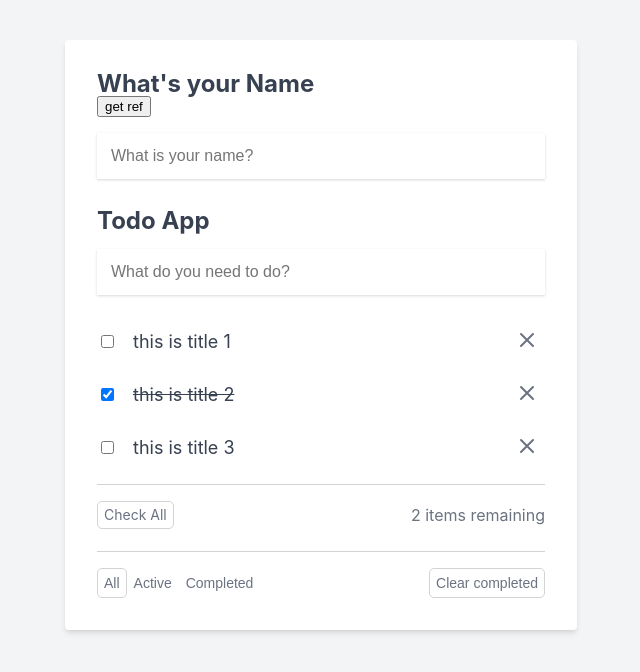
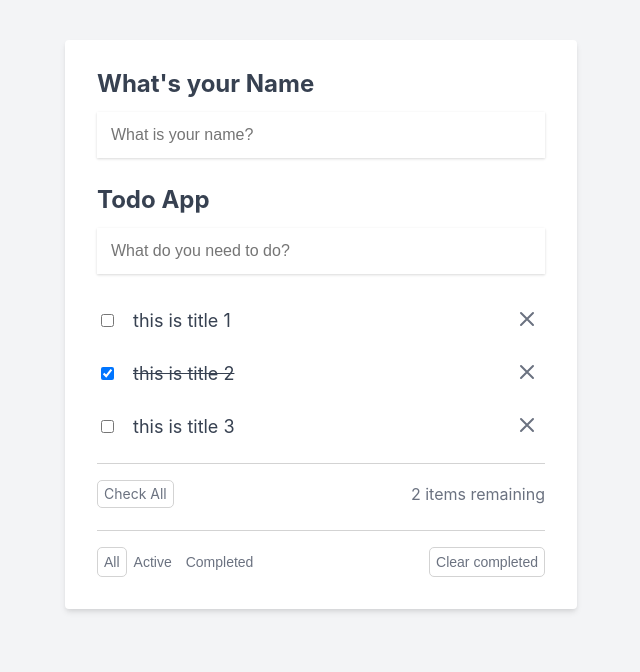
Before and after one commit to HlaingMinThan/Todo-App-with-hooks, a React (Create React App) app: page / in a window 1280 px wide. Shown: the top 672 px of the page, without its empty margins (319-959 px from the left). Built offline with nearby package versions, Linux system fonts and the light colour scheme.

Commit message:
useMemo example

```diff
--- a/src/components/App.jsx
+++ b/src/components/App.jsx
@@ -1,6 +1,6 @@
 import '../reset.css';
 import '../App.css';
-import { useState, useEffect, useRef } from 'react';
+import { useState, useEffect, useRef, useMemo } from 'react';
 import TodoList from './TodoList';
 import TodoForm from './TodoForm';
 import EmptyTodoFeedback from './EmptyTodoFeedback';
@@ -12,7 +12,7 @@ function App() {
   ]);
   let [filteredTodos, setFilteredTodos] = useState(todos);
   let [filter, setFilter] = useState('all');
-  let nameInputRef = useRef(null);
+  let [name, setName] = useState('');
 
   useEffect(() => {
     if (filter === 'all') {
@@ -38,9 +38,15 @@ function App() {
     });
     setTodos(updatedTodos);
   };
-  let remainingItems = () => {
+  /*
+    this function  only run when filteredTodos is updated
+    benefits - reduce slow component rendering because this fun not always run for every state change.
+  */
+  const remainingItems = useMemo(() => {
+    //long calculation for every render that can slow when component is rerender
+    for (let index = 0; index < 200000000; index++) {}
     return filteredTodos.filter(todo => !todo.completed).length;
-  };
+  }, [filteredTodos]);
   let markAsEdit = id => {
     let updatedTodos = todos.map(todo => {
       if (todo.id === id) {
@@ -106,20 +112,15 @@ function App() {
       <div className="todo-app">
         <div className="name-container">
           <h2>What's your Name</h2>
-          <button
-            type="button"
-            onClick={() => {
-              console.log(nameInputRef.current.value);
-            }}
-          >
-            get ref
-          </button>
           <input
-            ref={nameInputRef}
             type="text"
+            value={name}
+            onChange={e => setName(e.target.value)} //this will rerender when user is typing
             className="todo-input"
             placeholder="What is your name?"
           />
+
+          {name && <p>Hello {name}</p>}
         </div>
         <h2>Todo App</h2>
         <TodoForm onHandleSubmit={handleSubmit} />
--- a/src/components/TodoList.jsx
+++ b/src/components/TodoList.jsx
@@ -8,7 +8,7 @@ TodoList.propTypes = {
   onCheckedHandler: propTypes.func.isRequired,
   onMarkAsEdit: propTypes.func.isRequired,
   onHandleKey: propTypes.func.isRequired,
-  remainingItems: propTypes.func.isRequired,
+  remainingItems: propTypes.number.isRequired,
   onClearCompleted: propTypes.func.isRequired,
   checkAll: propTypes.func.isRequired,
   setFilter: propTypes.func.isRequired,
--- a/src/components/TodosRemaining.jsx
+++ b/src/components/TodosRemaining.jsx
@@ -2,9 +2,9 @@ import React from 'react';
 import propTypes from 'prop-types';
 
 TodosRemaining.propTypes = {
-  remainingItems: propTypes.func.isRequired,
+  remainingItems: propTypes.number.isRequired,
 };
 
 export default function TodosRemaining({ remainingItems }) {
-  return <span>{remainingItems()} items remaining</span>;
+  return <span>{remainingItems} items remaining</span>;
 }
```
